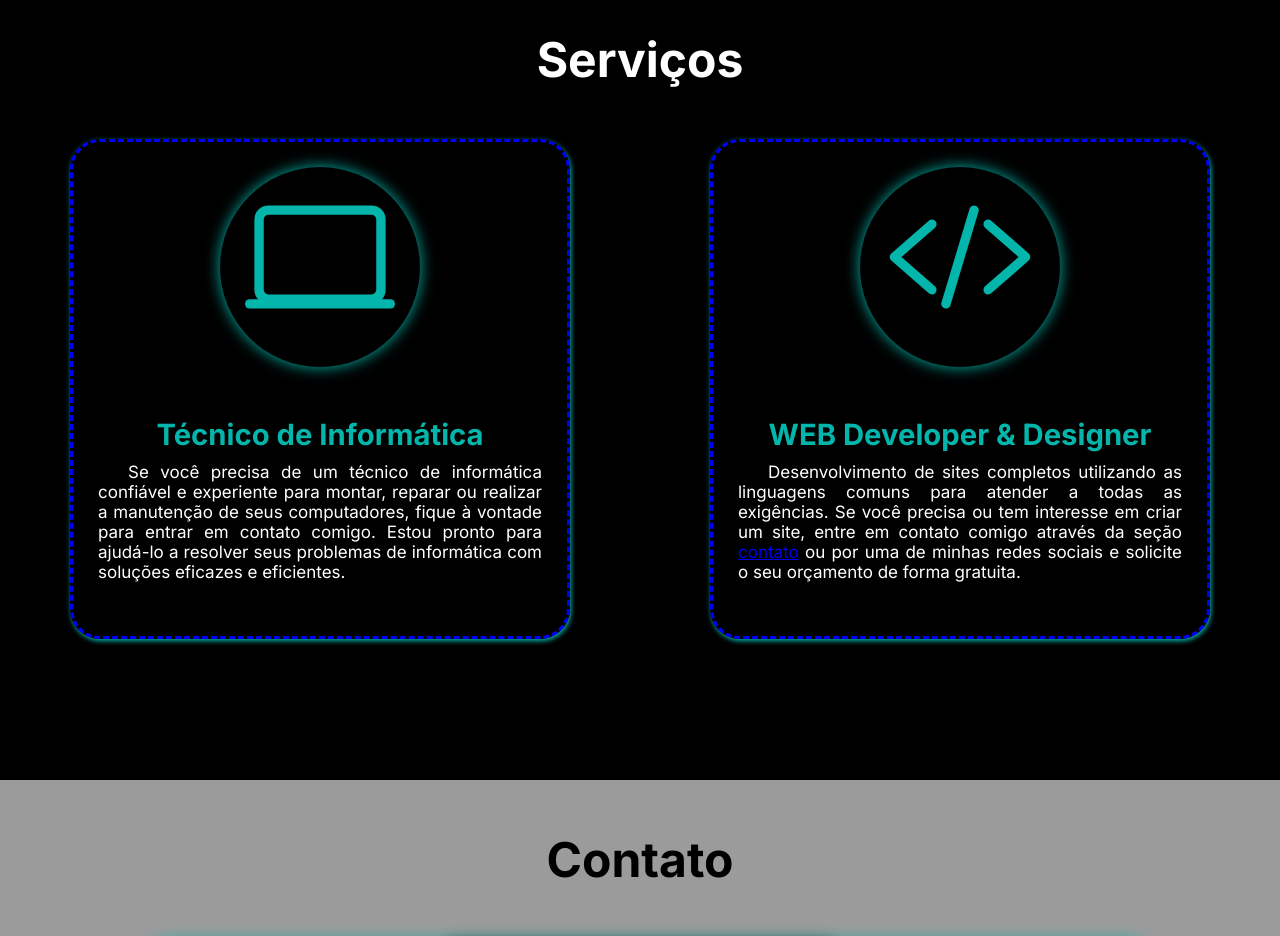
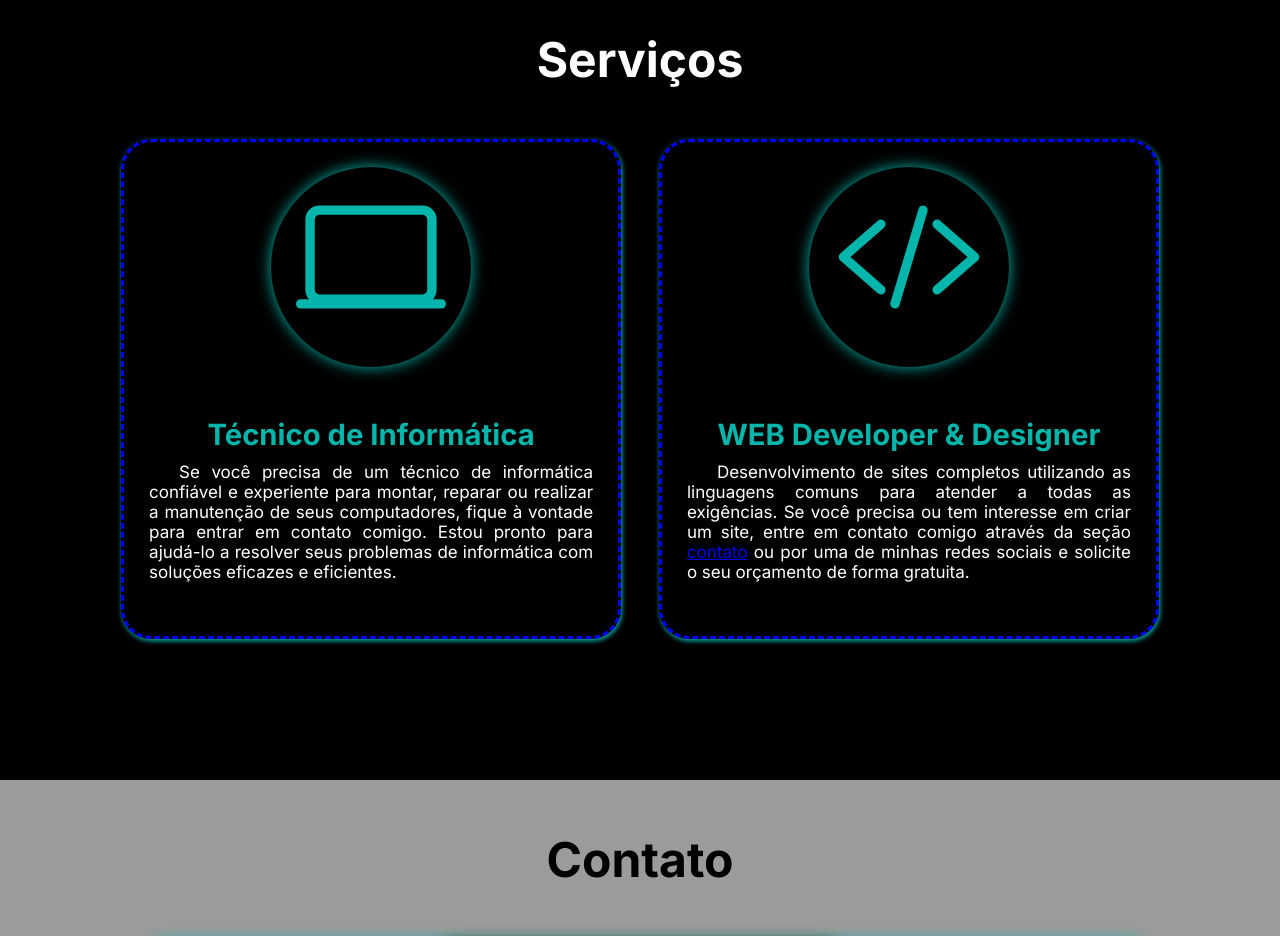
Before and after one commit to felipedorea/portfolio, a plain HTML site: page index.html in a window 1280 px wide. Shown: the part 1620-2556 px from the top of the page. Drawn offline with nearby package versions, Linux system fonts and the light colour scheme.

Commit message:
Update style.css

```diff
--- a/assets/estilo/style.css
+++ b/assets/estilo/style.css
@@ -202,9 +202,9 @@ body{
 .servicos .container-servicos{
     display: flex;
     align-items: center;
-    justify-content: space-around;
+    justify-content: center;
     flex-wrap: wrap;
-    gap: 20px;
+    gap: 3%;
     padding: 0px 10px;
     padding-bottom: 5px;
 }
```
